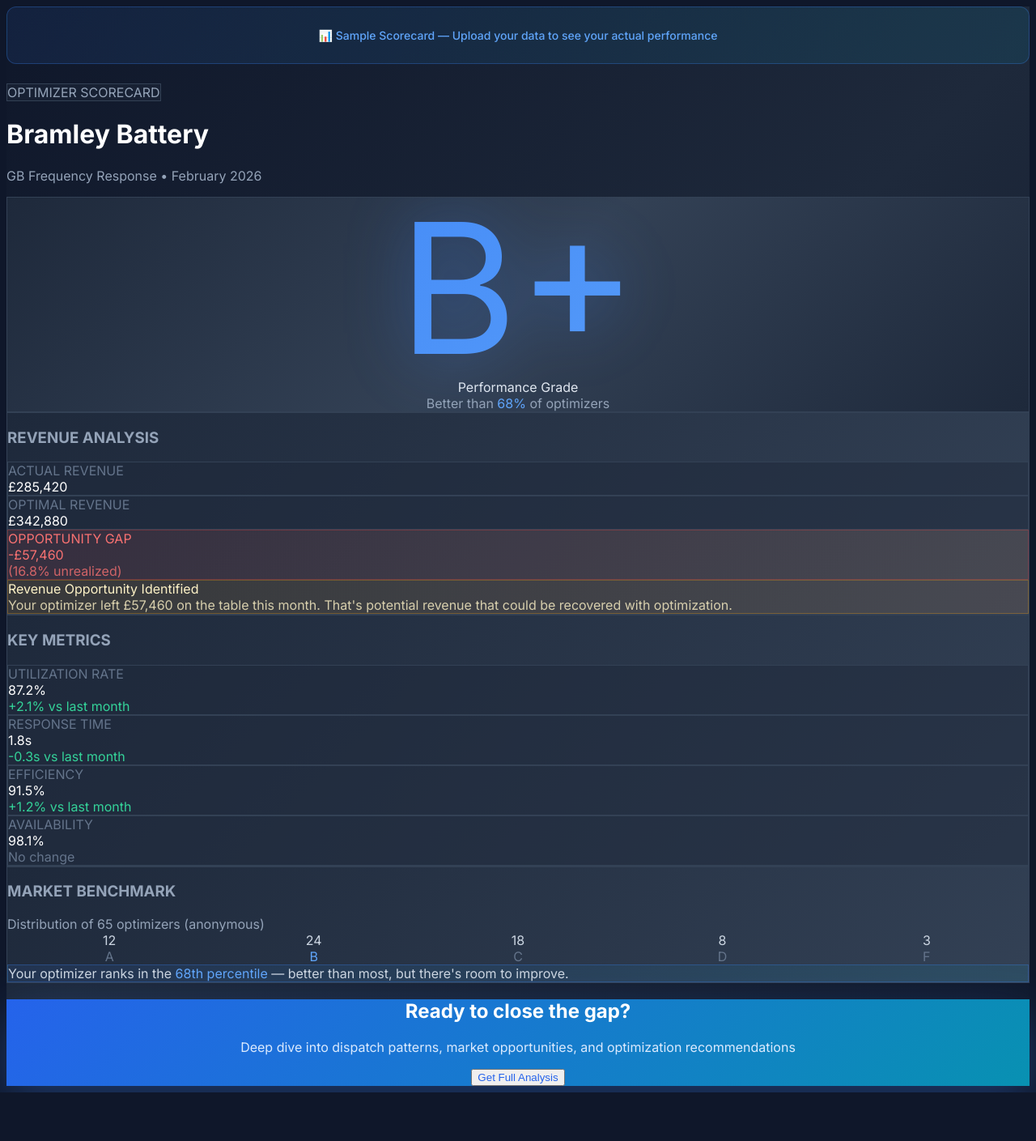
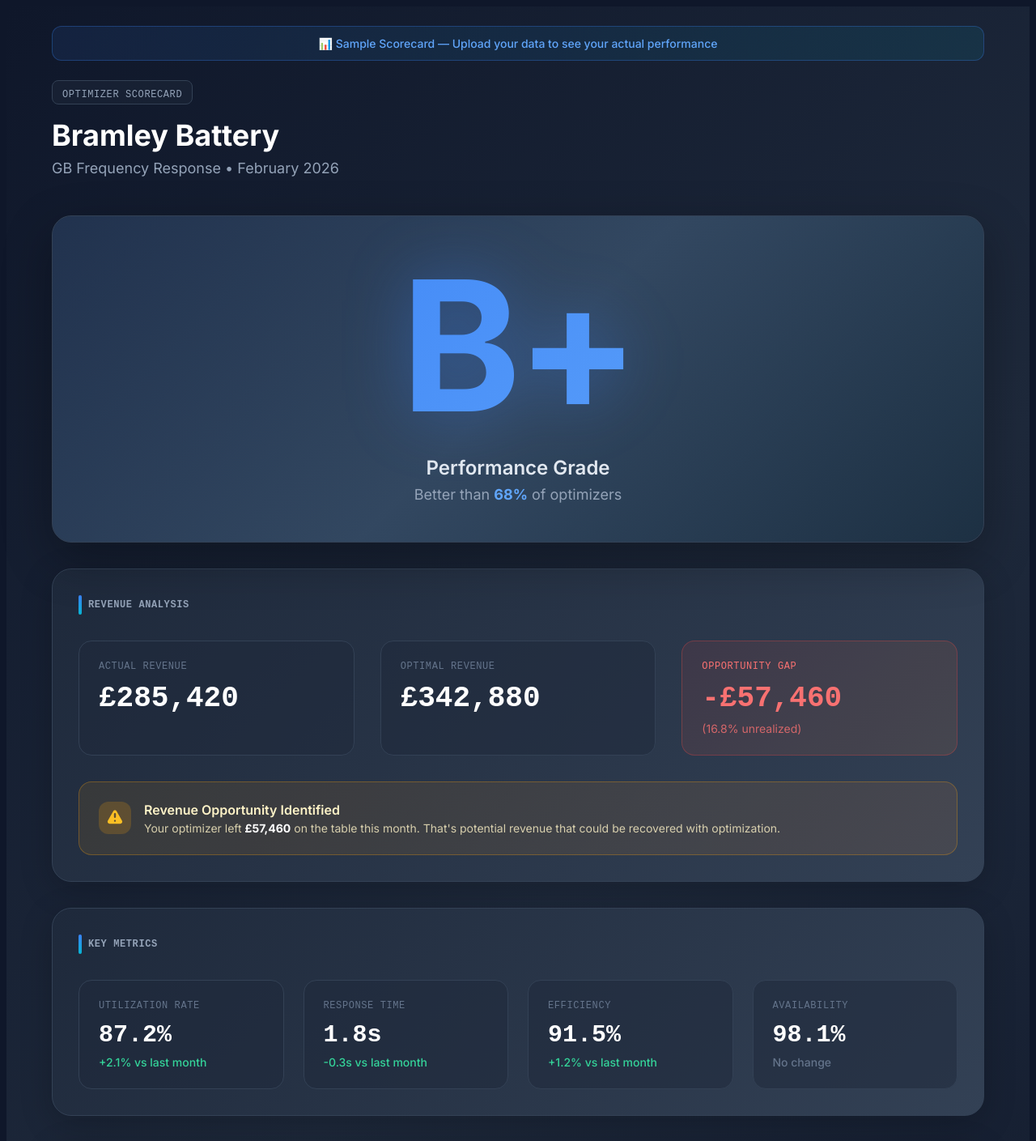
Before and after one commit to ayotestsinprod/e-optimizer-scorecard, a Next.js app: page /scorecard in a window 1280 px wide. Shown: the top 1409 px of the page at 81% size. Before the commit the page ends 1349 px from the top, so only its background shows below. Built offline with nearby package versions, Linux system fonts and the light colour scheme.

Commit message:
Convert scorecard to 100% inline styles - fix Tailwind issues

```diff
--- a/app/scorecard/page.tsx
+++ b/app/scorecard/page.tsx
@@ -1,6 +1,5 @@
 'use client';
 
-// Mock data for MVP
 const mockData = {
   grade: 'B+',
   asset: 'Bramley Battery',
@@ -40,12 +39,13 @@ export default function Scorecard() {
 
   return (
     <div
-      className="min-h-screen p-6 lg:p-12"
       style={{
+        minHeight: '100vh',
+        padding: '24px',
         background: 'linear-gradient(135deg, #0f172a 0%, #1e293b 50%, #0f172a 100%)',
       }}
     >
-      <div className="max-w-6xl mx-auto">
+      <div style={{ maxWidth: '72rem', margin: '0 auto' }}>
         {/* Sample Banner */}
         <div
           style={{
@@ -57,50 +57,63 @@ export default function Scorecard() {
             textAlign: 'center',
           }}
         >
-          <p style={{ color: '#60a5fa', fontSize: '14px', fontWeight: 500 }}>
+          <p style={{ color: '#60a5fa', fontSize: '14px', fontWeight: 500, margin: 0 }}>
             📊 Sample Scorecard — Upload your data to see your actual performance
           </p>
         </div>
 
         {/* Header */}
-        <div className="mb-12">
+        <div style={{ marginBottom: '48px' }}>
           <div
-            className="inline-block mb-4 px-3 py-1 rounded-lg border"
             style={{
+              display: 'inline-block',
+              marginBottom: '16px',
+              padding: '4px 12px',
+              borderRadius: '8px',
+              border: '1px solid #334155',
               backgroundColor: 'rgba(30, 41, 59, 0.5)',
-              borderColor: '#334155',
             }}
           >
-            <span className="text-xs font-mono tracking-wider" style={{ color: '#94a3b8' }}>
+            <span style={{ fontSize: '12px', fontFamily: 'monospace', letterSpacing: '0.05em', color: '#94a3b8' }}>
               OPTIMIZER SCORECARD
             </span>
           </div>
-          <h1 className="text-4xl font-bold text-white mb-2">{mockData.asset}</h1>
-          <p className="text-lg" style={{ color: '#94a3b8' }}>
+          <h1 style={{ fontSize: '2.25rem', fontWeight: 700, color: 'white', marginBottom: '8px', marginTop: 0 }}>
+            {mockData.asset}
+          </h1>
+          <p style={{ fontSize: '1.125rem', color: '#94a3b8', margin: 0 }}>
             {mockData.market} • {mockData.period}
           </p>
         </div>
 
         {/* Hero Grade */}
         <div
-          className="relative mb-8 p-12 rounded-3xl border shadow-2xl overflow-hidden"
           style={{
+            position: 'relative',
+            marginBottom: '32px',
+            padding: '48px',
+            borderRadius: '24px',
+            border: '1px solid #334155',
             background: 'linear-gradient(135deg, #1e293b 0%, #334155 50%, #1e293b 100%)',
-            borderColor: '#334155',
+            boxShadow: '0 20px 60px rgba(0, 0, 0, 0.3)',
+            overflow: 'hidden',
           }}
         >
           <div
-            className="absolute inset-0"
             style={{
+              position: 'absolute',
+              inset: 0,
               background: 'linear-gradient(135deg, rgba(59, 130, 246, 0.1) 0%, rgba(6, 182, 212, 0.05) 100%)',
             }}
-          ></div>
-          <div className="relative text-center">
-            <div className="mb-6">
+          />
+          <div style={{ position: 'relative', textAlign: 'center' }}>
+            <div style={{ marginBottom: '24px' }}>
               <div
-                className="font-bold leading-none tracking-tight"
                 style={{
                   fontSize: '14rem',
+                  fontWeight: 700,
+                  lineHeight: 1,
+                  letterSpacing: '-0.025em',
                   background: 'linear-gradient(135deg, #3b82f6 0%, #60a5fa 100%)',
                   WebkitBackgroundClip: 'text',
                   WebkitTextFillColor: 'transparent',
@@ -111,107 +124,122 @@ export default function Scorecard() {
                 {mockData.grade}
               </div>
             </div>
-            <div className="text-2xl font-semibold mb-2" style={{ color: '#e2e8f0' }}>
+            <div style={{ fontSize: '1.5rem', color: '#e2e8f0', fontWeight: 600, marginBottom: '8px' }}>
               Performance Grade
             </div>
-            <div className="text-lg" style={{ color: '#94a3b8' }}>
-              Better than <span className="font-bold" style={{ color: '#60a5fa' }}>{mockData.peerBenchmark.percentile}%</span> of optimizers
+            <div style={{ fontSize: '1.125rem', color: '#94a3b8' }}>
+              Better than <span style={{ color: '#60a5fa', fontWeight: 700 }}>{mockData.peerBenchmark.percentile}%</span> of optimizers
             </div>
           </div>
         </div>
 
         {/* Revenue Gap */}
         <div
-          className="mb-8 p-8 rounded-3xl border shadow-xl"
           style={{
+            marginBottom: '32px',
+            padding: '32px',
+            borderRadius: '24px',
+            border: '1px solid #334155',
             background: 'linear-gradient(135deg, #1e293b 0%, #334155 100%)',
-            borderColor: '#334155',
+            boxShadow: '0 10px 40px rgba(0, 0, 0, 0.2)',
           }}
         >
-          <div className="flex items-center gap-2 mb-8">
+          <div style={{ display: 'flex', alignItems: 'center', gap: '8px', marginBottom: '32px' }}>
             <div
-              className="w-1 h-6 rounded-full"
               style={{
+                width: '4px',
+                height: '24px',
+                borderRadius: '2px',
                 background: 'linear-gradient(180deg, #3b82f6 0%, #06b6d4 100%)',
               }}
-            ></div>
-            <h3 className="text-sm font-mono tracking-wider" style={{ color: '#94a3b8' }}>
+            />
+            <h3 style={{ fontSize: '12px', fontFamily: 'monospace', letterSpacing: '0.05em', color: '#94a3b8', margin: 0 }}>
               REVENUE ANALYSIS
             </h3>
           </div>
 
-          <div className="grid md:grid-cols-3 gap-8 mb-8">
+          <div style={{ display: 'grid', gridTemplateColumns: 'repeat(auto-fit, minmax(250px, 1fr))', gap: '32px', marginBottom: '32px' }}>
             <div
-              className="p-6 rounded-2xl border"
               style={{
+                padding: '24px',
+                borderRadius: '16px',
+                border: '1px solid #334155',
                 backgroundColor: 'rgba(30, 41, 59, 0.5)',
-                borderColor: '#334155',
               }}
             >
-              <div className="text-xs font-mono uppercase tracking-wider mb-3" style={{ color: '#64748b' }}>
+              <div style={{ fontSize: '12px', color: '#64748b', fontFamily: 'monospace', textTransform: 'uppercase', letterSpacing: '0.05em', marginBottom: '12px' }}>
                 Actual Revenue
               </div>
-              <div className="text-4xl font-bold font-mono text-white">
+              <div style={{ fontSize: '2.25rem', fontWeight: 700, fontFamily: 'monospace', color: 'white' }}>
                 {formatCurrency(mockData.actualRevenue)}
               </div>
             </div>
             <div
-              className="p-6 rounded-2xl border"
               style={{
+                padding: '24px',
+                borderRadius: '16px',
+                border: '1px solid #334155',
                 backgroundColor: 'rgba(30, 41, 59, 0.5)',
-                borderColor: '#334155',
               }}
             >
-              <div className="text-xs font-mono uppercase tracking-wider mb-3" style={{ color: '#64748b' }}>
+              <div style={{ fontSize: '12px', color: '#64748b', fontFamily: 'monospace', textTransform: 'uppercase', letterSpacing: '0.05em', marginBottom: '12px' }}>
                 Optimal Revenue
               </div>
-              <div className="text-4xl font-bold font-mono text-white">
+              <div style={{ fontSize: '2.25rem', fontWeight: 700, fontFamily: 'monospace', color: 'white' }}>
                 {formatCurrency(mockData.optimalRevenue)}
               </div>
             </div>
             <div
-              className="p-6 rounded-2xl border"
               style={{
+                padding: '24px',
+                borderRadius: '16px',
+                border: '1px solid rgba(239, 68, 68, 0.3)',
                 background: 'linear-gradient(135deg, rgba(239, 68, 68, 0.1) 0%, rgba(251, 146, 60, 0.1) 100%)',
-                borderColor: 'rgba(239, 68, 68, 0.3)',
               }}
             >
-              <div className="text-xs font-mono uppercase tracking-wider mb-3" style={{ color: '#f87171' }}>
+              <div style={{ fontSize: '12px', color: '#f87171', fontFamily: 'monospace', textTransform: 'uppercase', letterSpacing: '0.05em', marginBottom: '12px' }}>
                 Opportunity Gap
               </div>
-              <div className="text-4xl font-bold font-mono" style={{ color: '#f87171' }}>
+              <div style={{ fontSize: '2.25rem', fontWeight: 700, fontFamily: 'monospace', color: '#f87171' }}>
                 -{formatCurrency(mockData.gapAmount)}
               </div>
-              <div className="text-sm mt-2" style={{ color: 'rgba(248, 113, 113, 0.8)' }}>
+              <div style={{ fontSize: '14px', color: 'rgba(248, 113, 113, 0.8)', marginTop: '8px' }}>
                 ({mockData.gapPercent}% unrealized)
               </div>
             </div>
           </div>
 
           <div
-            className="p-6 rounded-2xl border"
             style={{
+              padding: '24px',
+              borderRadius: '16px',
+              border: '1px solid rgba(245, 158, 11, 0.3)',
               background: 'linear-gradient(90deg, rgba(245, 158, 11, 0.1) 0%, rgba(251, 146, 60, 0.1) 100%)',
-              borderColor: 'rgba(245, 158, 11, 0.3)',
             }}
           >
-            <div className="flex items-start gap-4">
+            <div style={{ display: 'flex', alignItems: 'flex-start', gap: '16px' }}>
               <div
-                className="flex-shrink-0 w-10 h-10 rounded-xl flex items-center justify-center"
                 style={{
+                  flexShrink: 0,
+                  width: '40px',
+                  height: '40px',
+                  borderRadius: '12px',
+                  display: 'flex',
+                  alignItems: 'center',
+                  justifyContent: 'center',
                   backgroundColor: 'rgba(245, 158, 11, 0.2)',
                 }}
               >
-                <svg className="w-6 h-6" style={{ color: '#fbbf24' }} fill="currentColor" viewBox="0 0 20 20">
+                <svg width="24" height="24" fill="#fbbf24" viewBox="0 0 20 20">
                   <path fillRule="evenodd" d="M8.257 3.099c.765-1.36 2.722-1.36 3.486 0l5.58 9.92c.75 1.334-.213 2.98-1.742 2.98H4.42c-1.53 0-2.493-1.646-1.743-2.98l5.58-9.92zM11 13a1 1 0 11-2 0 1 1 0 012 0zm-1-8a1 1 0 00-1 1v3a1 1 0 002 0V6a1 1 0 00-1-1z" clipRule="evenodd" />
                 </svg>
               </div>
               <div>
-                <div className="font-semibold mb-1" style={{ color: '#fef3c7' }}>
+                <div style={{ color: '#fef3c7', fontWeight: 600, marginBottom: '4px' }}>
                   Revenue Opportunity Identified
                 </div>
-                <div className="text-sm" style={{ color: 'rgba(254, 243, 199, 0.8)' }}>
-                  Your optimizer left <span className="text-white font-bold">{formatCurrency(mockData.gapAmount)}</span> on the table this month. That's potential revenue that could be recovered with optimization.
+                <div style={{ color: 'rgba(254, 243, 199, 0.8)', fontSize: '14px' }}>
+                  Your optimizer left <span style={{ color: 'white', fontWeight: 700 }}>{formatCurrency(mockData.gapAmount)}</span> on the table this month. That's potential revenue that could be recovered with optimization.
                 </div>
               </div>
             </div>
@@ -220,44 +248,52 @@ export default function Scorecard() {
 
         {/* Key Stats */}
         <div
-          className="mb-8 p-8 rounded-3xl border shadow-xl"
           style={{
+            marginBottom: '32px',
+            padding: '32px',
+            borderRadius: '24px',
+            border: '1px solid #334155',
             background: 'linear-gradient(135deg, #1e293b 0%, #334155 100%)',
-            borderColor: '#334155',
+            boxShadow: '0 10px 40px rgba(0, 0, 0, 0.2)',
           }}
         >
-          <div className="flex items-center gap-2 mb-8">
+          <div style={{ display: 'flex', alignItems: 'center', gap: '8px', marginBottom: '32px' }}>
             <div
-              className="w-1 h-6 rounded-full"
               style={{
+                width: '4px',
+                height: '24px',
+                borderRadius: '2px',
                 background: 'linear-gradient(180deg, #3b82f6 0%, #06b6d4 100%)',
               }}
-            ></div>
-            <h3 className="text-sm font-mono tracking-wider" style={{ color: '#94a3b8' }}>
+            />
+            <h3 style={{ fontSize: '12px', fontFamily: 'monospace', letterSpacing: '0.05em', color: '#94a3b8', margin: 0 }}>
               KEY METRICS
             </h3>
           </div>
 
-          <div className="grid md:grid-cols-4 gap-6">
+          <div style={{ display: 'grid', gridTemplateColumns: 'repeat(auto-fit, minmax(200px, 1fr))', gap: '24px' }}>
             {mockData.stats.map((stat, idx) => (
               <div
                 key={idx}
-                className="p-6 rounded-2xl border transition-colors"
                 style={{
+                  padding: '24px',
+                  borderRadius: '16px',
+                  border: '1px solid #334155',
                   backgroundColor: 'rgba(30, 41, 59, 0.5)',
-                  borderColor: '#334155',
+                  transition: 'border-color 0.2s',
                 }}
               >
-                <div className="text-xs font-mono uppercase tracking-wider mb-3" style={{ color: '#64748b' }}>
+                <div style={{ fontSize: '12px', color: '#64748b', fontFamily: 'monospace', textTransform: 'uppercase', letterSpacing: '0.05em', marginBottom: '12px' }}>
                   {stat.label}
                 </div>
-                <div className="text-3xl font-bold font-mono text-white mb-2">{stat.value}</div>
+                <div style={{ fontSize: '1.875rem', fontWeight: 700, fontFamily: 'monospace', color: 'white', marginBottom: '8px' }}>
+                  {stat.value}
+                </div>
                 <div
-                  className="text-sm font-medium"
                   style={{
-                    color: stat.positive === true ? '#34d399' :
-                           stat.positive === false ? '#f87171' :
-                           '#64748b'
+                    fontSize: '14px',
+                    fontWeight: 500,
+                    color: stat.positive === true ? '#34d399' : stat.positive === false ? '#f87171' : '#64748b'
                   }}
                 >
                   {stat.change !== '0%' ? stat.change + ' vs last month' : 'No change'}
@@ -269,42 +305,50 @@ export default function Scorecard() {
 
         {/* Peer Benchmark */}
         <div
-          className="mb-12 p-8 rounded-3xl border shadow-xl"
           style={{
+            marginBottom: '48px',
+            padding: '32px',
+            borderRadius: '24px',
+            border: '1px solid #334155',
             background: 'linear-gradient(135deg, #1e293b 0%, #334155 100%)',
-            borderColor: '#334155',
+            boxShadow: '0 10px 40px rgba(0, 0, 0, 0.2)',
           }}
         >
-          <div className="flex items-center gap-2 mb-8">
+          <div style={{ display: 'flex', alignItems: 'center', gap: '8px', marginBottom: '32px' }}>
             <div
-              className="w-1 h-6 rounded-full"
               style={{
+                width: '4px',
+                height: '24px',
+                borderRadius: '2px',
                 background: 'linear-gradient(180deg, #3b82f6 0%, #06b6d4 100%)',
               }}
-            ></div>
-            <h3 className="text-sm font-mono tracking-wider" style={{ color: '#94a3b8' }}>
+            />
+            <h3 style={{ fontSize: '12px', fontFamily: 'monospace', letterSpacing: '0.05em', color: '#94a3b8', margin: 0 }}>
               MARKET BENCHMARK
             </h3>
           </div>
 
-          <div className="mb-8">
-            <div className="text-sm mb-8" style={{ color: '#94a3b8' }}>
-              Distribution of <span className="text-white font-semibold">{mockData.peerBenchmark.distribution.reduce((sum, d) => sum + d.count, 0)}</span> optimizers (anonymous)
+          <div style={{ marginBottom: '32px' }}>
+            <div style={{ fontSize: '14px', color: '#94a3b8', marginBottom: '32px' }}>
+              Distribution of <span style={{ color: 'white', fontWeight: 600 }}>{mockData.peerBenchmark.distribution.reduce((sum, d) => sum + d.count, 0)}</span> optimizers (anonymous)
             </div>
 
-            <div className="flex items-end justify-between gap-6 h-64 px-4">
+            <div style={{ display: 'flex', alignItems: 'flex-end', justifyContent: 'space-between', gap: '24px', height: '256px', padding: '0 16px' }}>
               {mockData.peerBenchmark.distribution.map((item, idx) => {
                 const maxCount = Math.max(...mockData.peerBenchmark.distribution.map(d => d.count));
                 const height = (item.count / maxCount) * 100;
                 const isCurrentGrade = item.grade === mockData.grade.charAt(0);
 
                 return (
-                  <div key={idx} className="flex-1 flex flex-col items-center gap-4">
-                    <div className="text-xl font-bold" style={{ color: '#cbd5e1' }}>{item.count}</div>
+                  <div key={idx} style={{ flex: 1, display: 'flex', flexDirection: 'column', alignItems: 'center', gap: '16px' }}>
+                    <div style={{ fontSize: '1.25rem', fontWeight: 700, color: '#cbd5e1' }}>{item.count}</div>
                     <div
-                      className="w-full rounded-t-2xl transition-all"
                       style={{
+                        width: '100%',
                         height: `${height}%`,
+                        borderTopLeftRadius: '16px',
+                        borderTopRightRadius: '16px',
+                        transition: 'all 0.2s',
                         background: isCurrentGrade
                           ? 'linear-gradient(180deg, #2563eb 0%, #06b6d4 100%)'
                           : '#475569',
@@ -312,8 +356,10 @@ export default function Scorecard() {
                       }}
                     />
                     <div
-                      className="text-2xl font-bold font-mono"
                       style={{
+                        fontSize: '1.5rem',
+                        fontWeight: 700,
+                        fontFamily: 'monospace',
                         color: isCurrentGrade ? '#60a5fa' : '#64748b'
                       }}
                     >
@@ -326,34 +372,47 @@ export default function Scorecard() {
           </div>
 
           <div
-            className="p-6 rounded-2xl border"
             style={{
+              padding: '24px',
+              borderRadius: '16px',
+              border: '1px solid rgba(59, 130, 246, 0.3)',
               background: 'linear-gradient(90deg, rgba(59, 130, 246, 0.1) 0%, rgba(6, 182, 212, 0.1) 100%)',
-              borderColor: 'rgba(59, 130, 246, 0.3)',
             }}
           >
             <div style={{ color: '#cbd5e1' }}>
-              Your optimizer ranks in the <span className="font-bold text-lg" style={{ color: '#60a5fa' }}>{mockData.peerBenchmark.percentile}th percentile</span> — better than most, but there's room to improve.
+              Your optimizer ranks in the <span style={{ fontWeight: 700, fontSize: '1.125rem', color: '#60a5fa' }}>{mockData.peerBenchmark.percentile}th percentile</span> — better than most, but there's room to improve.
             </div>
           </div>
         </div>
 
         {/* CTA */}
         <div
-          className="text-center p-12 rounded-3xl shadow-2xl"
           style={{
+            textAlign: 'center',
+            padding: '48px',
+            borderRadius: '24px',
             background: 'linear-gradient(135deg, #2563eb 0%, #0891b2 100%)',
             boxShadow: '0 20px 60px rgba(59, 130, 246, 0.3)',
           }}
         >
-          <h2 className="text-3xl font-bold text-white mb-4">Ready to close the gap?</h2>
-          <p className="mb-8 max-w-2xl mx-auto text-lg" style={{ color: '#dbeafe' }}>
+          <h2 style={{ fontSize: '1.875rem', fontWeight: 700, color: 'white', marginBottom: '16px', marginTop: 0 }}>
+            Ready to close the gap?
+          </h2>
+          <p style={{ fontSize: '1.125rem', maxWidth: '42rem', margin: '0 auto 32px', color: '#dbeafe' }}>
             Deep dive into dispatch patterns, market opportunities, and optimization recommendations
           </p>
           <button
-            className="px-10 py-5 bg-white font-bold text-lg rounded-xl transition-all shadow-xl"
             style={{
+              padding: '20px 40px',
+              backgroundColor: 'white',
               color: '#2563eb',
+              fontWeight: 700,
+              fontSize: '1.125rem',
+              borderRadius: '12px',
+              border: 'none',
+              cursor: 'pointer',
+              transition: 'all 0.2s',
+              boxShadow: '0 20px 60px rgba(255, 255, 255, 0.2)',
             }}
             onMouseEnter={(e) => {
               e.currentTarget.style.transform = 'scale(1.02)';
```
